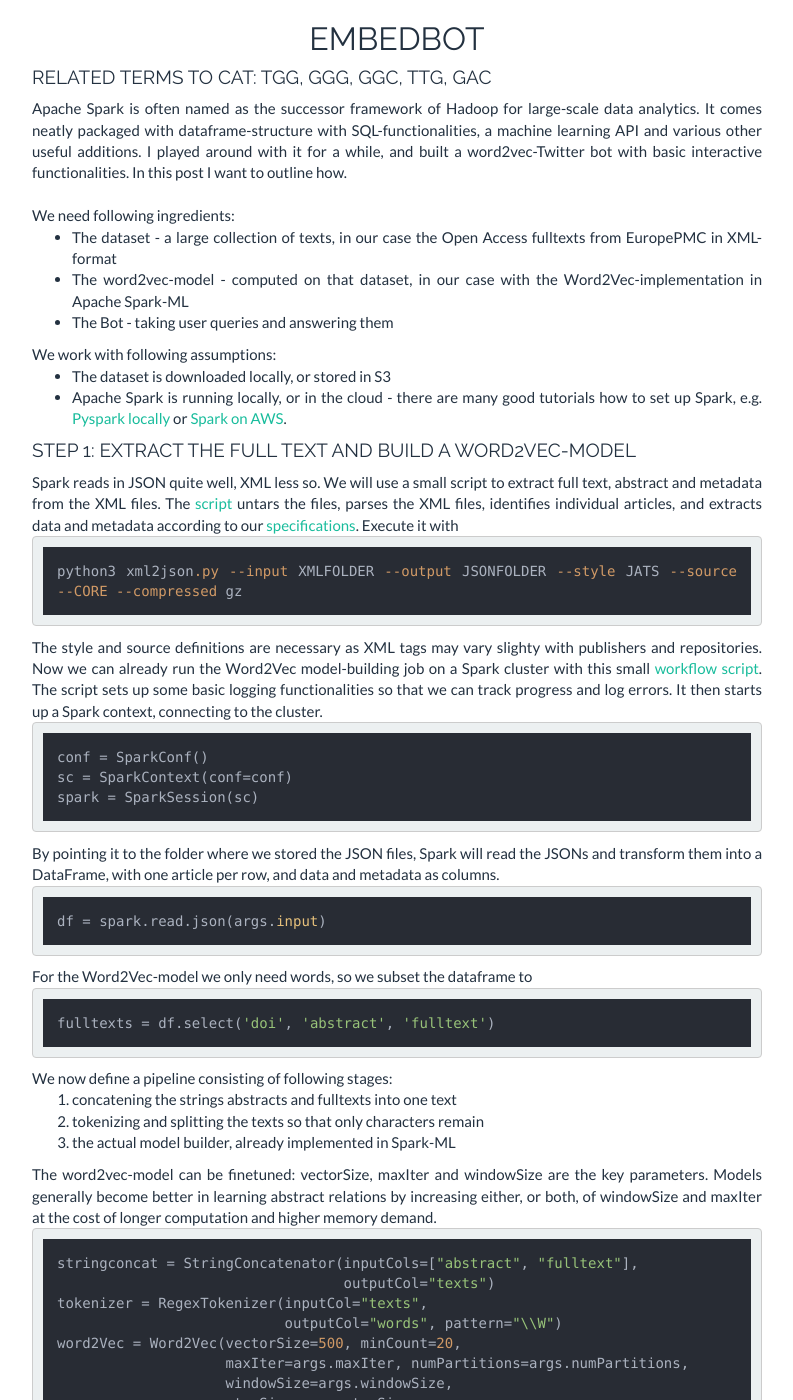
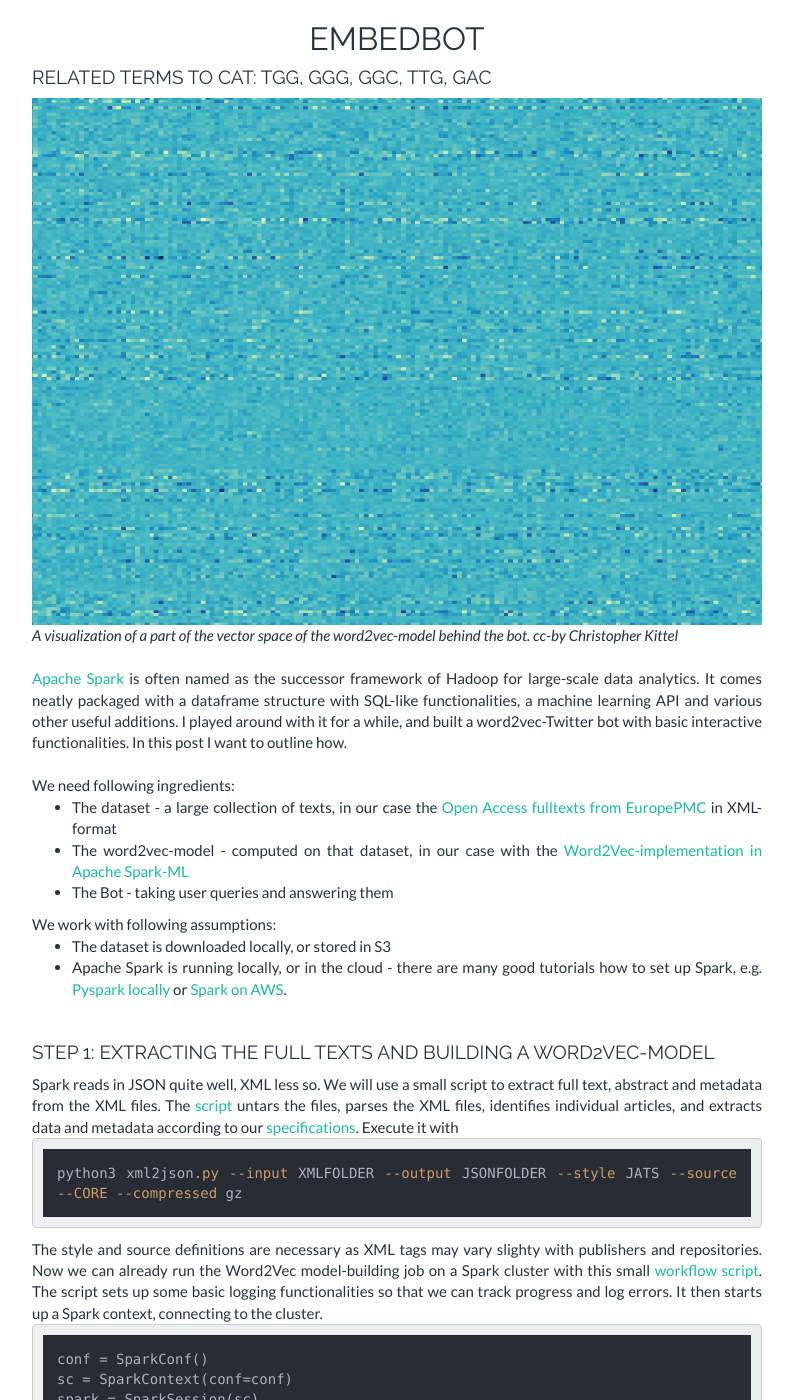
Before and after one commit to chreman/chreman.github.io, a Jekyll site: the page built from _posts/2017-08-29-embedbot.html, in a window 1280 px wide and 1400 px high. Shown: the whole window, without its empty margins (243-1036 px from the left). Built offline with Jekyll 4.4.1, drawn with Linux system fonts in a browser that asks for light colours; nearby versions of some CDN libraries; comment, search, counter and statistics services are not loaded.

Commit message:
minor formatting; embedbot img added

```diff
--- a/_posts/2017-08-29-embedbot.html
+++ b/_posts/2017-08-29-embedbot.html
@@ -6,14 +6,20 @@ permalink: /:title.html
 
 <div class="text-justify">
 <h4>Related terms to cat: tgg, ggg, ggc, ttg, gac</h4>
-Apache Spark is often named as the successor framework of Hadoop for large-scale data analytics. It comes neatly packaged with dataframe-structure with SQL-functionalities, a machine learning API and various other useful additions.
+  <figure class="figure">
+    <img src="/img/projects/embedbot.png" class="img-responsive" alt="Embedbot">
+    <figcaption class="figure-caption"><i>A visualization of a part of the vector space of the word2vec-model behind the bot. cc-by Christopher Kittel</i></figcaption>
+  </figure>
+<br>
+<a href="http://spark.apache.org/" target="_blank">Apache Spark</a> is often named as the successor framework of Hadoop for large-scale data analytics.
+It comes neatly packaged with a dataframe structure with SQL-like functionalities, a machine learning API and various other useful additions.
 I played around with it for a while, and built a word2vec-Twitter bot with basic interactive functionalities. In this post I want to outline how.
 <br>
 <br>
 We need following ingredients:
 <ul>
-<li>The dataset - a large collection of texts, in our case the Open Access fulltexts from EuropePMC in XML-format</li>
-<li>The word2vec-model - computed on that dataset, in our case with the Word2Vec-implementation in Apache Spark-ML</li>
+<li>The dataset - a large collection of texts, in our case the <a href="http://europepmc.org/downloads/openaccess" target="_blank">Open Access fulltexts from EuropePMC</a> in XML-format</li>
+<li>The word2vec-model - computed on that dataset, in our case with the <a href="https://spark.apache.org/docs/latest/api/python/pyspark.ml.html#pyspark.ml.feature.Word2Vec" target="_blank">Word2Vec-implementation in Apache Spark-ML</a></li>
 <li>The Bot - taking user queries and answering them</li>
 </ul>
 
@@ -24,8 +30,8 @@ We work with following assumptions:
   <a href="http://alexanderwaldin.github.io/pyspark-quickstart-guide.html" target="_blank">Pyspark locally</a>
   or <a href="https://www.supergloo.com/fieldnotes/apache-spark-cluster-amazon-ec2-tutorial/" target="_blank">Spark on AWS</a>.</li>
 </ul>
-
-<h4>Step 1: Extract the full text and build a Word2Vec-model</h2>
+<br>
+<h4>Step 1: Extracting the full texts and building a Word2Vec-model</h2>
 
 Spark reads in JSON quite well, XML less so. We will use a small script to extract full text, abstract and metadata from the XML files.
 The <a href="https://github.com/chreman/embedbot/blob/master/workflow/xml2json.py" target="_blank">script</a> untars the files, parses the XML files, identifies individual articles, and extracts data and metadata according to our <a href="https://github.com/chreman/embedbot/blob/master/workflow/JATS.json" target="_blank">specifications</a>.
@@ -96,6 +102,8 @@ We do this to make it as simple as possible to read and access, if we want our b
 
 That's it for step 1. We now have a word2vec-model in small, compact form, built on millions of words from Open Access scientific literature.
 
+<br>
+<br>
 <h4>Step 2: Building a Twitter-bot that can react to queries/questions</h4>
 
 The bot mainly consists of two components, one for handling the interaction on Twitter, and one that translates the interaction into the word2vec-model and comes up with a hopefully reasonable answer.
```
Also changed, not shown: img/projects/embedbot.png (added).
